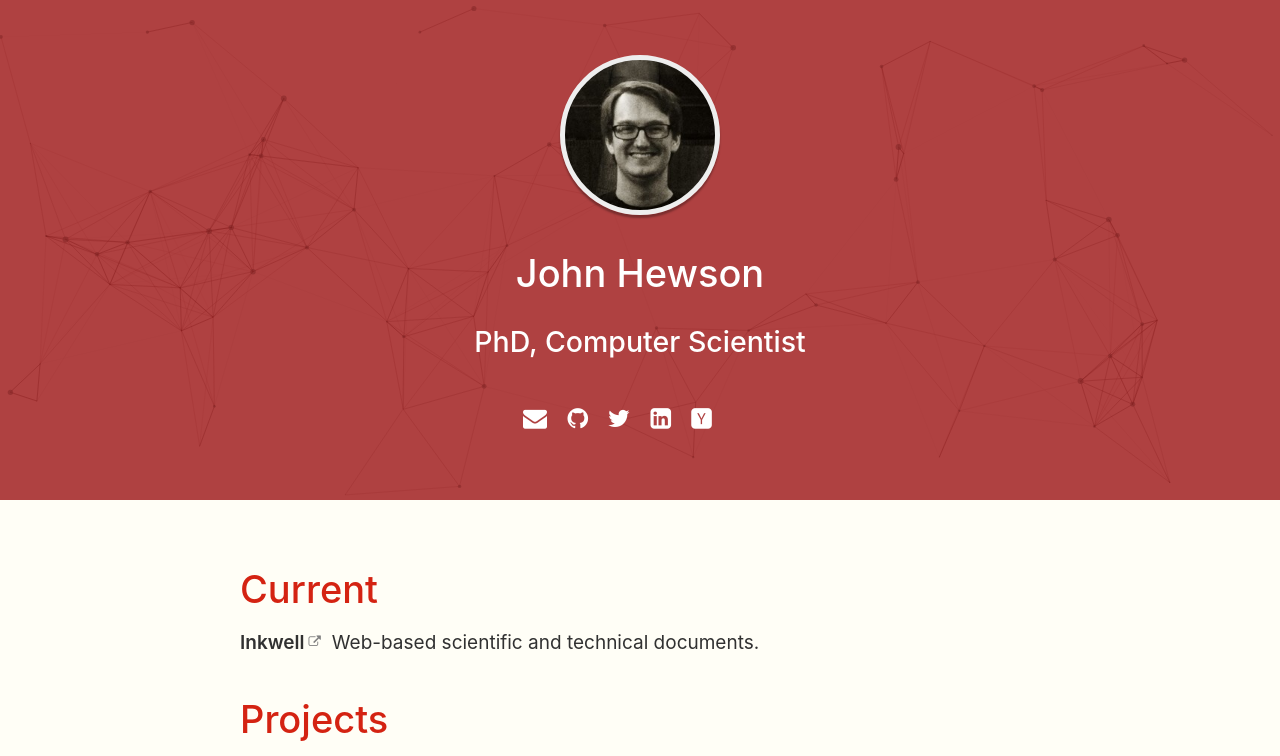
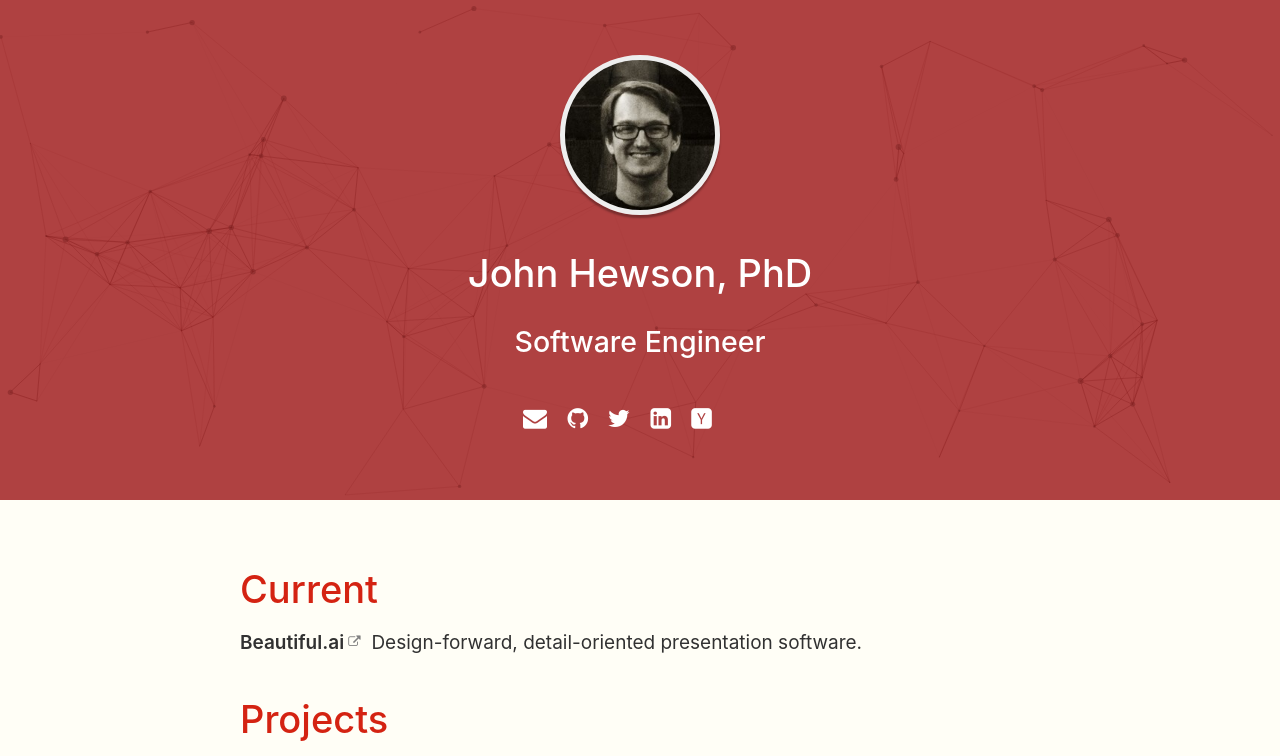
Before and after one commit to jahewson/jahewson.github.io, a plain HTML site: page index.html in a window 1280 px wide. Shown: the top 756 px of the page. Drawn offline with nearby package versions, Linux system fonts and the light colour scheme; some packages are replaced by stand-ins of ours; some icons are missing.

Commit message:
Update index.html

```diff
--- a/index.html
+++ b/index.html
@@ -155,8 +155,8 @@
 
 
 <div class="avatar" style="background-image: url(/avatar.jpg); margin-top: 36px"></div>
-<h1 style="text-align: center; color: white">John Hewson</h1>
-<h2 style="text-align: center; margin-bottom: 2em; color: white">PhD, Computer Scientist</h2>
+<h1 style="text-align: center; color: white">John Hewson, PhD</h1>
+<h2 style="text-align: center; margin-bottom: 2em; color: white">Software Engineer</h2>
 
 <div style="text-align: center; margin-top: -10px; margin-bottom: 120px">
   <a class="hdr" title="Email" href="mailto:john@jahewson.com"><i class="social-icon fa fa-envelope" style="font-size:24px"></i></a>
@@ -171,7 +171,7 @@
 <h1 id="current">Current</h1>
 
 <ul>
-<li><a href="https://inkwelldocs.com">Inkwell</a> Web-based scientific and technical documents.</li>
+<li><a href="https://beautiful.ai">Beautiful.ai</a> Design-forward, detail-oriented presentation software.</li>
 </ul>
 
 <h1 id="projects">Projects</h1>
@@ -305,9 +305,10 @@
 </ul></li>
 </ul>
 
-<h1 id="co-founder">Co-Founder</h1>
+<h1 id="co-founder">Startups</h1>
 
 <ul>
+<li><a href="https://inkwelldocs.com">Inkwell</a> Web-based scientific and technical documents.</li>
 <li><strong>BitFactory</strong> (2006–2007) User-mode virtualization for packaging .NET apps.</li>
 </ul>
 
```
